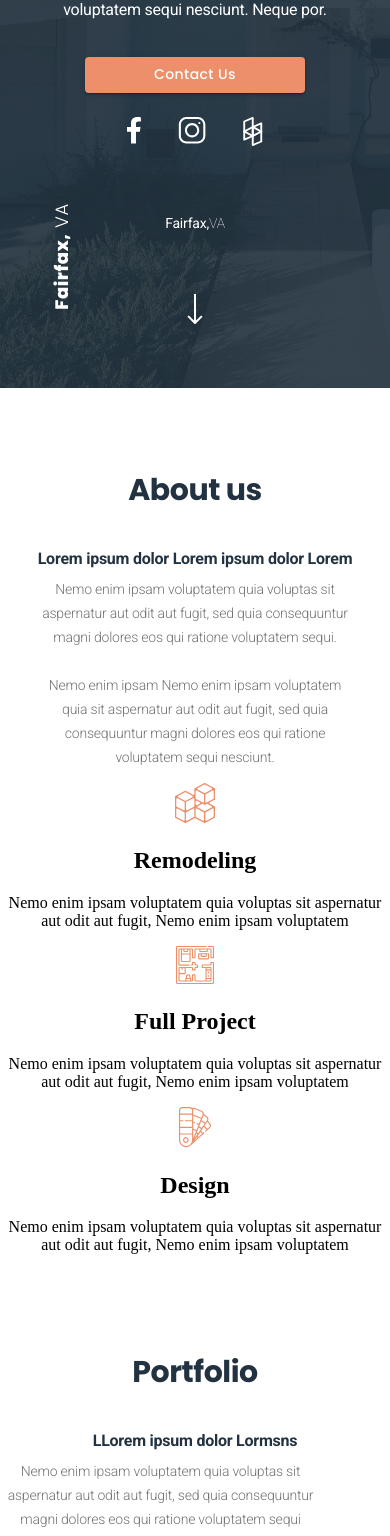
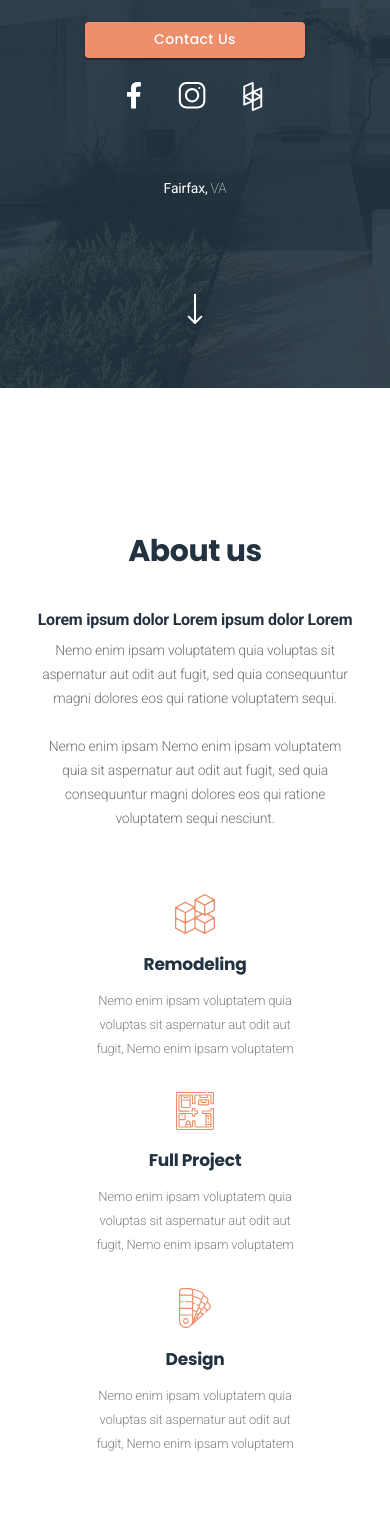
Before and after one commit to xpedrotavares/casanova, a React (Create React App) app: page / in a window 390 px wide. Shown: the part 456-1992 px from the top of the page. Built offline with nearby package versions, Linux system fonts and the light colour scheme.

Commit message:
create styles About component for mobile

```diff
--- a/src/components/About/AboutElements.js
+++ b/src/components/About/AboutElements.js
@@ -2,7 +2,7 @@ import styled from "styled-components";
 
 export const AboutContainer = styled.div`
     width:100%;
-    height:110vh;
+    height:145vh;
     display:flex;
     flex-direction: column;
     justify-content:center;
@@ -50,7 +50,7 @@ color: #223240;
 `
 
 export const MainParagraph = styled.p`
-width:321px;
+width:320px;
 font-family: 'Roboto';
 font-style: normal;
 font-weight: 300;
@@ -67,22 +67,45 @@ color: #727272;
 `
 
 export const ServicesContainer = styled.div`
-    /* display:flex;
+    display: flex;
     flex-direction: column;
-    align-items:center;
-    justify-content:center;
-    text-align:center; */
+    width: 220px;
+    height:610px;
+    justify-content: space-between;
+    margin-top: 50px;
+
 
 `
 
 export const ServiceSection = styled.section`
-
 `
 
 export const ServicesTitle = styled.h1`
+font-family: 'Poppins', sans-serif;
+font-style: normal;
+font-weight: bold;
+font-size: 17px;
+text-align: center;
+letter-spacing: -0.015em;
+
+color: #223240;
+margin-top:13px;
+margin-bottom: 12px;
+
 
 `
 
 export const ServiceParagraph = styled.p`
+font-family: 'Roboto';
+font-style: normal;
+font-weight: 300;
+font-size: 13px;
+line-height: 24px;
+/* or 171% */
+text-align: center;
+letter-spacing: -0.015em;
+color: #828282;
+
+margin-top:0px;
 
 `
--- a/src/components/Hero/HeroElements.js
+++ b/src/components/Hero/HeroElements.js
@@ -22,8 +22,14 @@ export const HeroContainer = styled.div`
   @media screen and (max-width: 768px) {
     margin-top: 7.5vh;
     height: 92.5vh;
+    img{
+        display:none;
+    }
+
+    .location{
+        display:none;
+    }
   }
-
   .location{
       /* Fairfax, VA */
 
@@ -48,6 +54,7 @@ span{
 }
 
   }
+
 `;
 
 export const HeroBgMask = styled.div`
@@ -184,7 +191,7 @@ export const HeroLocation = styled.div`
     line-height: 12px;
     letter-spacing: -0.015em;
     margin-top: 57px;
-
+    margin-bottom:70px;
     color: #ffffff;
     span {
       font-weight: 400;
@@ -214,4 +221,9 @@ export const HeroArrow = styled.div`
     position:absolute;
   margin-top: 30px;
   bottom: 60px;
+
+  @media screen and (max-width:768px){
+      position:none;
+
+  }
 `;
--- a/src/components/Hero/index.js
+++ b/src/components/Hero/index.js
@@ -54,7 +54,7 @@ in a <span>new way</span></HeroTitle>
 
                 </SocialMediaContainer>
                 <HeroLocation>
-                    <p><span>Fairfax,</span>VA</p>
+                    <p className="locations-desktop"><span>Fairfax,</span> VA</p>
                 </HeroLocation>
 
                 <p className="location"><span>Fairfax,</span> VA</p>
@@ -62,6 +62,7 @@ in a <span>new way</span></HeroTitle>
                 <svg width="16" height="30" viewBox="0 0 16 30" fill="none" xmlns="http://www.w3.org/2000/svg">
 <path d="M7.29289 29.7071C7.68342 30.0976 8.31658 30.0976 8.70711 29.7071L15.0711 23.3431C15.4616 22.9526 15.4616 22.3195 15.0711 21.9289C14.6805 21.5384 14.0474 21.5384 13.6569 21.9289L8 27.5858L2.34314 21.9289C1.95262 21.5384 1.31946 21.5384 0.928931 21.9289C0.538407 22.3195 0.538407 22.9526 0.928931 23.3431L7.29289 29.7071ZM7 -4.37114e-08L7 29L9 29L9 4.37114e-08L7 -4.37114e-08Z" fill="white"/>
 </svg>
+
 
                 </HeroArrow>
 
--- a/src/components/Portfolio/PortfolioElements.js
+++ b/src/components/Portfolio/PortfolioElements.js
@@ -1,8 +1,13 @@
 import styled from 'styled-components';
 
 export const PortfolioContainer = styled.div`
+     display:flex;
+     flex-direction:column;
+     justify-content:center;
+     align-items:center;
      width:100%;
-    height:100vh;
+     height:100vh;
+
 `
 
 export const TestimonialsContainer = styled.div`
--- a/src/components/Portfolio/index.js
+++ b/src/components/Portfolio/index.js
@@ -11,7 +11,7 @@ const Portfolio = () => {
   return (
     <PortfolioContainer>
       <MainTitle>Portfolio</MainTitle>
-      <MainSubtitle>LLorem ipsum dolor Lormsns</MainSubtitle>
+      <MainSubtitle>Lorem ipsum dolor</MainSubtitle>
       <MainParagraph>
         Nemo enim ipsam voluptatem quia voluptas sit aspernatur aut odit aut
         fugit, sed quia consequuntur magni dolores eos qui ratione voluptatem
```
